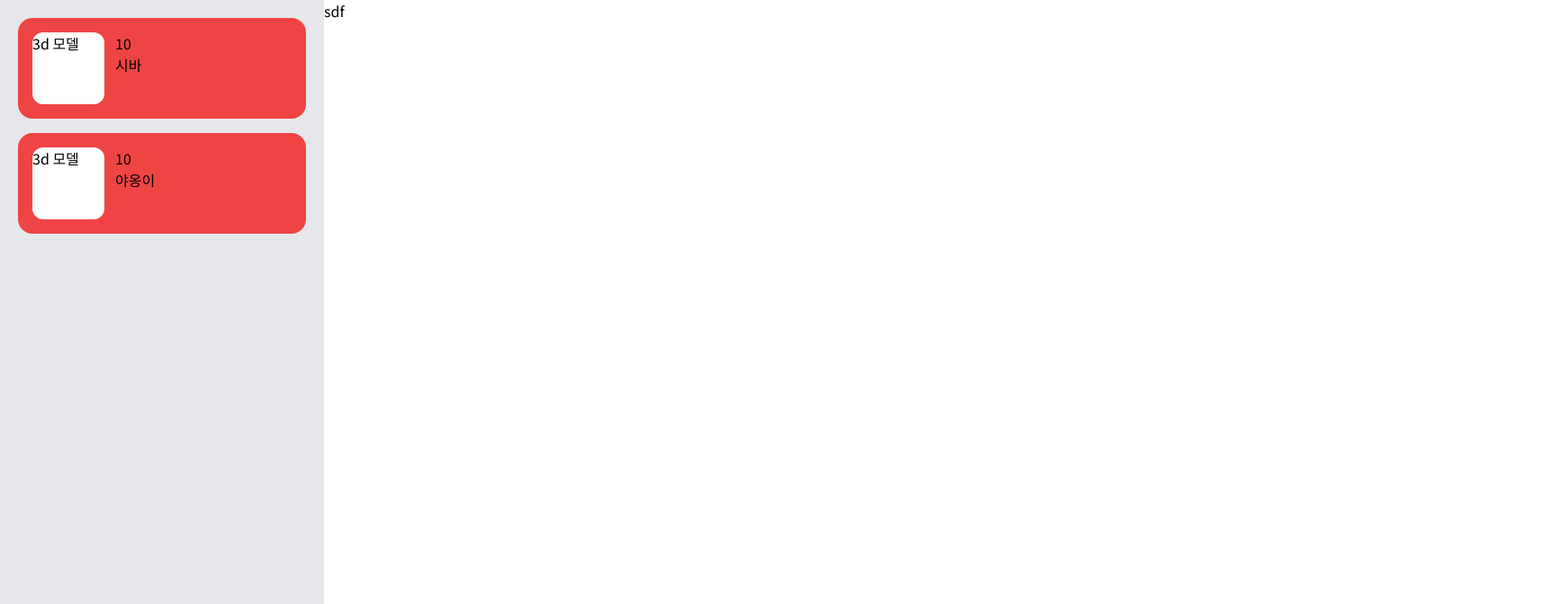
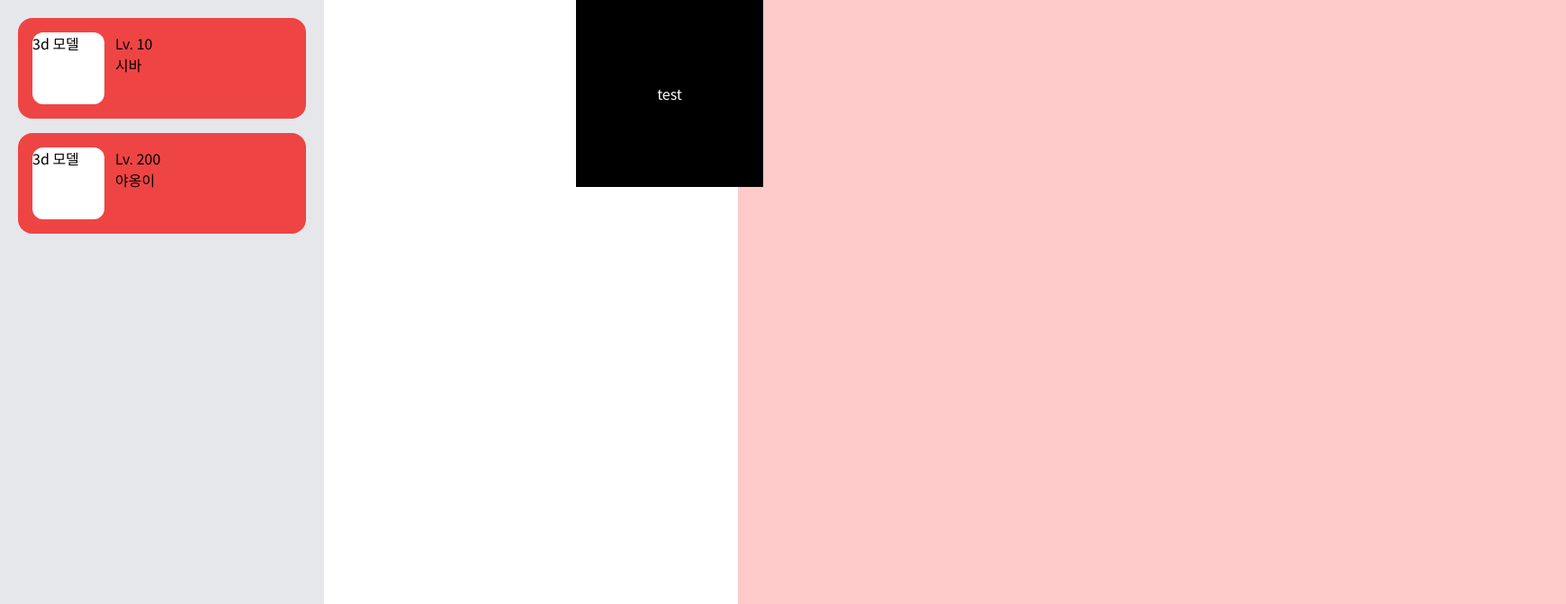
Before and after one commit to zeriong/threejs-practice, a React (Create React App) app: page /pat in a window 1280 px wide. Shown: the top 672 px of the page at 90% size, 1740 px wide, since content can reach past the window. Built offline with nearby package versions, Linux system fonts and the light colour scheme.

Commit message:
구조 설계 진행중...

```diff
--- /dev/null
+++ b/src/common/patList.ts
@@ -0,0 +1,18 @@
+interface IPatList {
+    name: string;
+    path: any;
+    lv: number;
+}
+
+export const patList: IPatList[] = [
+    {
+        name: '시바',
+        path: '3d 모델',
+        lv: 10,
+    },
+    {
+        name: '야옹이',
+        path: '3d 모델',
+        lv: 200,
+    },
+];
--- a/src/component/Pat.tsx
+++ b/src/component/Pat.tsx
@@ -1,19 +1,44 @@
 import {useSearchParams} from 'react-router-dom';
-import {useEffect, useMemo, useState} from 'react';
+import {useEffect, useRef, useState} from 'react';
+import {GLTFLoader} from 'three/examples/jsm/loaders/GLTFLoader';
+import {useFrame, useLoader} from '@react-three/fiber';
 
 export const Pat = () => {
+    const timeoutRef = useRef<NodeJS.Timeout | null>(null);
+    const meshRef = useRef<any>();
+
     const [searchParams, setSearchParams] = useSearchParams();
+    const [isLoading, setIsLoading] = useState(true);
 
-    const currentPat = useMemo(() => {
-        return 'sdf'
-    }, [searchParams])
+    // const loader = useLoader;
+    // const frame = useFrame;
 
     useEffect(() => {
-        if (searchParams.get('name') === '야옹이') console.log('애옹')
-    }, [searchParams.get('name')])
+        setIsLoading(true);
+    }, [searchParams.get('name')]);
+
+    useEffect(() => {
+        // 로딩중일 때
+        if (isLoading) {
+            if (timeoutRef.current !== null) {
+                clearTimeout(timeoutRef.current);
+                timeoutRef.current = null;
+            }
+            // timeoutRef.current = setTimeout(() => {
+            //     const gltf = loader(GLTFLoader, 'assets/shiba/scene.gltf');
+            //     frame((state, delta, frame) => {
+            //         const mesh = gltf.scene.children[0];
+            //         mesh.rotation.x += 0.01;
+            //     });
+            //     // 마지막 로직에 null추가
+            // }, 300);
+        }
+    }, [isLoading]);
+
     return (
-        <div>
+        <div className={`w-full h-full absolute bg-red-200 ease-in-out duration-300 ${isLoading ? 'left-1/2' : 'left-0'}`}>
             sdf
+            <button onClick={ () => setIsLoading(!isLoading) } className='fixed left-1/2 w-52 h-52 bg-black text-white'> test </button>
         </div>
     )
 }
--- a/src/layout/Aside.tsx
+++ b/src/layout/Aside.tsx
@@ -1,38 +1,18 @@
-import {useRef} from 'react';
-import {Link, useSearchParams} from 'react-router-dom';
-
-interface IPatList {
-    name: string;
-    texture: any;
-    lv: number;
-}
+import {Link} from 'react-router-dom';
+import {patList} from '../common/patList';
 
 export const Aside = () => {
-    const patListRef = useRef<IPatList[]>([
-        {
-            name: '시바',
-            texture: '3d 모델',
-            lv: 10,
-        },
-        {
-            name: '야옹이',
-            texture: '3d 모델',
-            lv: 10,
-        },
-    ]);
-
     return (
         <aside className='fixed z-10 flex flex-col gap-[16px] left-0 bg-gray-200 w-[360px] h-full p-[20px]'>
-            {patListRef.current && patListRef.current.map((pat, idx) => (
+            {patList && patList.map((pat, idx) => (
                     <Link to={{ pathname: '/pat', search: `name=${pat.name}`}} key={idx} className='flex bg-red-500 h-[112px] rounded-2xl p-[16px] hover:scale-105 ease-in-out duration-200'>
                         <div className='rounded-xl bg-white w-[80px] h-[80px]'>
-                            {pat.texture}
+                            {pat.path}
                         </div>
                         <div className='pl-[12px]'>
-                            <h1>{pat.lv}</h1>
+                            <h1>Lv. {pat.lv}</h1>
                             <h1>{pat.name}</h1>
                         </div>
-
                     </Link>
             ))}
         </aside>
--- a/src/layout/Layout.tsx
+++ b/src/layout/Layout.tsx
@@ -5,7 +5,7 @@ export const Layout = () => {
     return (
         <>
             <Aside/>
-            <main className='relative left-0 pl-[360px] w-full h-full'>
+            <main className='relative left-0 ml-[360px] h-full'>
                 <Outlet/>
             </main>
         </>
```
